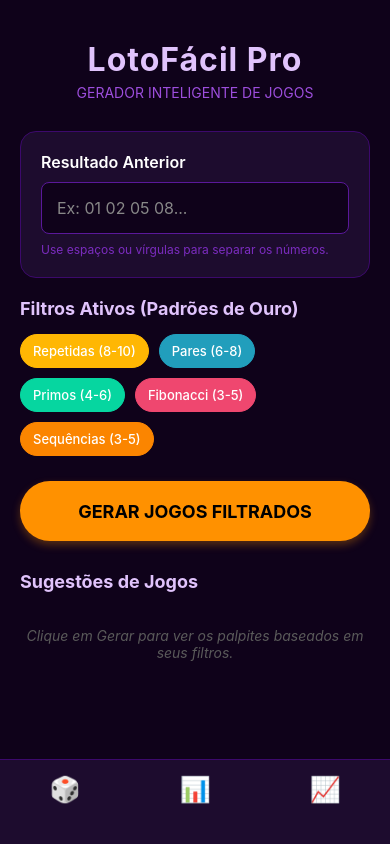
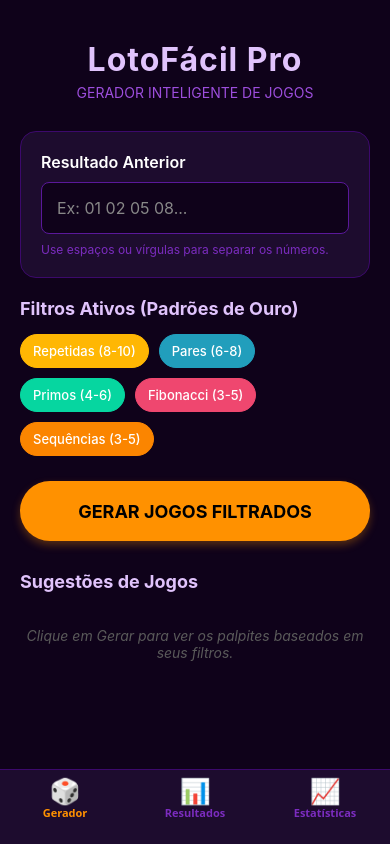
Before and after one commit to Cornellllio01/lotofacil-app, a React Native app: screen / in a window 390 px wide. Built offline with nearby package versions, Linux system fonts and the light colour scheme.

Commit message:
fix: adjust tab bar height and label margins for S23 buttons

```diff
--- a/App.js
+++ b/App.js
@@ -35,14 +35,15 @@ export default function App() {
             tabBarStyle: {
               backgroundColor: '#1d0c2e',
               borderTopColor: '#3c096c',
-              height: 85,
-              paddingBottom: 25,
-              paddingTop: 10,
+              height: 75,
             },
             tabBarLabelStyle: {
-              fontSize: 12,
+              fontSize: 11,
               fontWeight: '600',
-              marginBottom: 8,
+              marginBottom: 12,
+            },
+            tabBarIconStyle: {
+              marginTop: 2,
             },
           })}
         >
```
